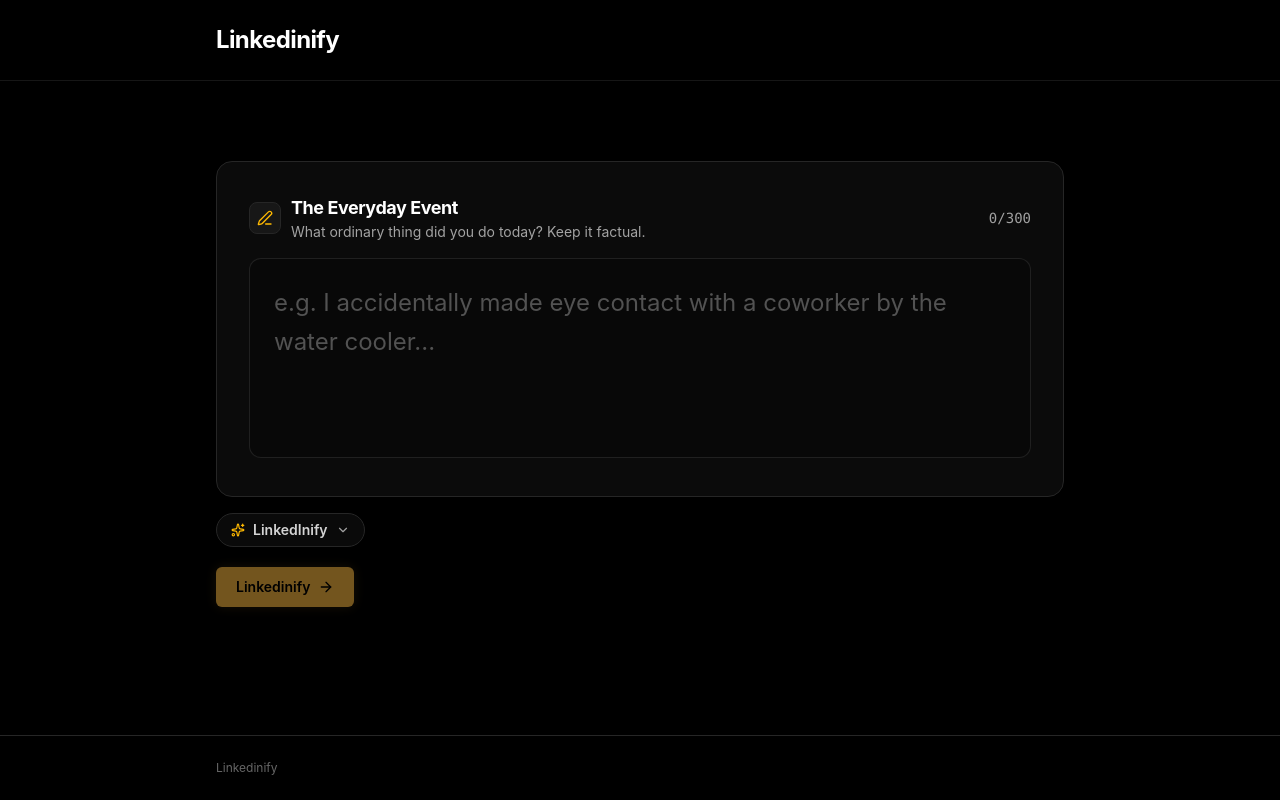
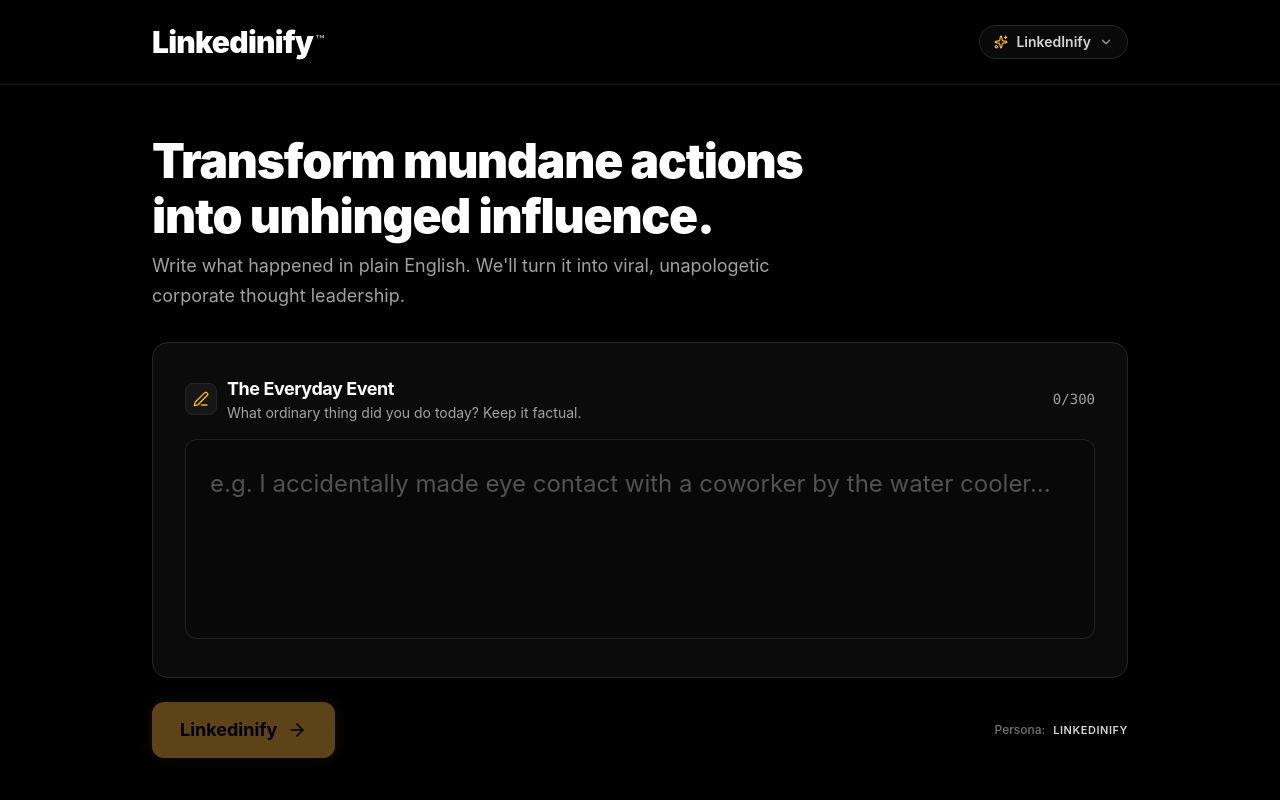
Before and after one commit to Thushar070/Linkify, a Next.js app: page / in a window 1280 px wide. Shown: the top 800 px of the page. Built offline with nearby package versions, Linux system fonts and the light colour scheme.

Commit message:
enhanced global type scale and trademark wordmark

```diff
--- a/app/page.tsx
+++ b/app/page.tsx
@@ -66,40 +66,56 @@
   };
 
   return (
-    <div className="min-h-screen bg-background text-text flex flex-col justify-between">
+    <div className="min-h-screen bg-background text-text flex flex-col justify-between selection:bg-accent selection:text-black">
       {/* Top Header */}
-      <header className="border-b border-border/60">
-        <div className="max-w-4xl mx-auto px-4 sm:px-6 py-5 sm:py-6 flex items-center justify-between">
-          <h1 className="text-xl sm:text-2xl font-bold tracking-tight text-white select-none">
-            Linkedinify
-          </h1>
+      <header className="border-b border-border/60 backdrop-blur-md sticky top-0 z-20 bg-black/60">
+        <div className="max-w-5xl mx-auto px-4 sm:px-6 py-5 sm:py-6 flex items-center justify-between">
+          <div className="flex items-center gap-3">
+            <h1 className="text-2xl sm:text-3xl font-black tracking-tight text-white select-none inline-flex items-baseline">
+              Linkedinify
+              <sup className="text-[0.5em] font-semibold text-neutral-400 ml-0.5 select-none">
+                ™
+              </sup>
+            </h1>
+          </div>
+          <div className="flex items-center">
+            <ModeSelector
+              value={mode}
+              onChange={setMode}
+              disabled={isLoading}
+            />
+          </div>
         </div>
       </header>
 
       {/* Main Content Area */}
-      <main className="max-w-4xl w-full mx-auto px-4 sm:px-6 py-6 sm:py-8 space-y-6">
-        {/* Input section */}
-        <section className="space-y-4" aria-label="Input Configuration">
+      <main className="max-w-5xl w-full mx-auto px-4 sm:px-6 py-8 sm:py-12 space-y-8 flex-1">
+        {/* Hero Title */}
+        <div className="space-y-2 max-w-2xl">
+          <h2 className="text-3xl sm:text-4xl md:text-5xl font-black tracking-tight text-white leading-[1.15]">
+            Transform mundane actions into unhinged influence.
+          </h2>
+          <p className="text-base sm:text-lg text-neutral-400 font-normal leading-relaxed">
+            Write what happened in plain English. We&apos;ll turn it into viral, unapologetic corporate thought leadership.
+          </p>
+        </div>
+
+        {/* Input section: Centerpiece of the app */}
+        <section className="space-y-5" aria-label="Input Configuration">
           <InputCard
             value={sentence}
             onChange={setSentence}
             disabled={isLoading}
           />
 
-          <ModeSelector
-            value={mode}
-            onChange={setMode}
-            disabled={isLoading}
-          />
-
           {/* Action Bar */}
-          <div className="flex flex-col sm:flex-row items-stretch sm:items-center justify-between gap-3 pt-1">
-            <div className="flex items-center gap-2">
+          <div className="flex flex-col sm:flex-row items-stretch sm:items-center justify-between gap-4 pt-1">
+            <div className="flex items-center gap-3">
               <GenerateButton
                 onClick={handleGenerate}
                 loading={isLoading}
                 disabled={!sentence.trim()}
-                text={hasGenerated ? "Regenerate" : "Linkedinify"}
+                text={hasGenerated ? "Regenerate Post" : "Linkedinify"}
               />
 
               {hasGenerated && (
@@ -107,12 +123,19 @@
                   type="button"
                   onClick={handleReset}
                   disabled={isLoading}
-                  className="px-4 py-2.5 rounded-md border border-border bg-surface text-text hover:bg-surface-hover text-xs font-medium inline-flex items-center justify-center gap-1.5 transition-colors cursor-pointer"
+                  className="px-5 py-3.5 rounded-xl border border-neutral-800 bg-surface text-neutral-300 hover:text-white hover:bg-surface-hover text-sm sm:text-base font-semibold inline-flex items-center justify-center gap-2 transition-colors cursor-pointer"
                 >
-                  <RotateCcw className="w-3.5 h-3.5 text-text-muted" />
+                  <RotateCcw className="w-4 h-4 text-neutral-400" />
                   <span>Reset</span>
                 </button>
               )}
+            </div>
+
+            <div className="hidden sm:flex items-center gap-2 text-xs text-neutral-500 font-medium">
+              <span>Persona:</span>
+              <span className="text-neutral-300 font-semibold uppercase tracking-wider text-[11px]">
+                {mode === "ceo" ? "CEO Mode" : mode === "max-bs" ? "Maximum Bullshit" : "LinkedInify"}
+              </span>
             </div>
           </div>
         </section>
@@ -120,18 +143,18 @@
         {/* Error notification banner */}
         {error && (
           <section
-            className="p-4 rounded-md border border-neutral-800 bg-neutral-950 text-neutral-300 flex items-start sm:items-center justify-between gap-3 text-sm animate-slide-up-fade"
+            className="p-5 rounded-xl border border-neutral-800 bg-neutral-950 text-neutral-200 flex items-start sm:items-center justify-between gap-4 text-sm sm:text-base animate-slide-up-fade shadow-lg"
             role="alert"
           >
-            <div className="flex items-center gap-2.5">
-              <AlertCircle className="w-4 h-4 text-amber-500 shrink-0" />
+            <div className="flex items-center gap-3">
+              <AlertCircle className="w-5 h-5 text-amber-500 shrink-0" />
               <span>{error}</span>
             </div>
             <button
               type="button"
               onClick={handleGenerate}
               disabled={isLoading}
-              className="text-xs font-semibold text-accent hover:underline shrink-0 cursor-pointer disabled:opacity-50"
+              className="text-xs sm:text-sm font-bold text-accent hover:underline shrink-0 cursor-pointer disabled:opacity-50"
             >
               Try again
             </button>
@@ -140,18 +163,17 @@
 
         {/* Loading State */}
         {isLoading && (
-          <section className="pt-4 border-t border-border/80">
+          <section className="pt-6 border-t border-neutral-800/80">
             <LoadingState />
           </section>
         )}
 
-        {/* Results section (hidden until generated and not loading) */}
+        {/* Results section */}
         {!isLoading && hasGenerated && (
           <section
-            className="space-y-6 pt-4 border-t border-border/80 animate-slide-up-fade"
+            className="space-y-6 pt-6 border-t border-neutral-800/80 animate-slide-up-fade"
             aria-label="Generated Results"
           >
-            {/* LinkedIn Post Card */}
             <LinkedInPostCard
               postText={generatedPostText}
               onRegenerate={handleGenerate}
@@ -162,9 +184,20 @@
       </main>
 
       {/* Footer */}
-      <footer className="mt-12 border-t border-border py-6">
-        <div className="max-w-4xl mx-auto px-4 sm:px-6 flex items-center justify-between text-xs text-text-subtle">
-          <span>Linkedinify</span>
+      <footer className="mt-16 border-t border-border/80 py-8">
+        <div className="max-w-5xl mx-auto px-4 sm:px-6 flex flex-col sm:flex-row items-center justify-between gap-4 text-xs sm:text-sm text-neutral-500">
+          <div className="flex items-baseline gap-1">
+            <span className="font-semibold text-neutral-300 inline-flex items-baseline">
+              Linkedinify
+              <sup className="text-[0.6em] font-semibold text-neutral-400 ml-0.5">
+                ™
+              </sup>
+            </span>
+            <span>— The satire thought leadership engine.</span>
+          </div>
+          <div className="text-neutral-500 text-xs">
+            Zero fluff. Infinite synergy.
+          </div>
         </div>
       </footer>
     </div>
--- a/components/GenerateButton.tsx
+++ b/components/GenerateButton.tsx
@@ -19,19 +19,19 @@
       type="button"
       onClick={onClick}
       disabled={disabled || loading}
-      className={`relative w-full sm:w-auto inline-flex items-center justify-center gap-2 px-5 py-2.5 rounded-md bg-accent text-accent-foreground font-semibold text-sm transition-all duration-300 ease-out cursor-pointer disabled:cursor-not-allowed disabled:opacity-50 shadow-[0_0_12px_rgba(229,169,60,0.2)] hover:shadow-[0_0_24px_rgba(229,169,60,0.45)] hover:bg-accent-hover active:scale-[0.99] ${
-        loading ? "pr-6 pl-5" : ""
+      className={`relative w-full sm:w-auto inline-flex items-center justify-center gap-2.5 px-7 py-3.5 rounded-xl bg-accent text-accent-foreground font-bold text-base sm:text-lg transition-all duration-300 ease-out cursor-pointer disabled:cursor-not-allowed disabled:opacity-40 shadow-[0_0_16px_rgba(229,169,60,0.25)] hover:shadow-[0_0_28px_rgba(229,169,60,0.5)] hover:bg-accent-hover active:scale-[0.99] select-none ${
+        loading ? "pr-8 pl-7" : ""
       }`}
     >
       {loading ? (
         <>
-          <Loader2 className="w-4 h-4 animate-spin text-accent-foreground shrink-0 transition-all duration-200" />
+          <Loader2 className="w-5 h-5 animate-spin text-accent-foreground shrink-0 transition-all duration-200" />
           <span className="transition-opacity duration-200">Generating...</span>
         </>
       ) : (
         <>
           <span className="transition-opacity duration-200">{text}</span>
-          <ArrowRight className="w-4 h-4 shrink-0 transition-transform duration-200" />
+          <ArrowRight className="w-5 h-5 shrink-0 transition-transform duration-200" />
         </>
       )}
     </button>
```
